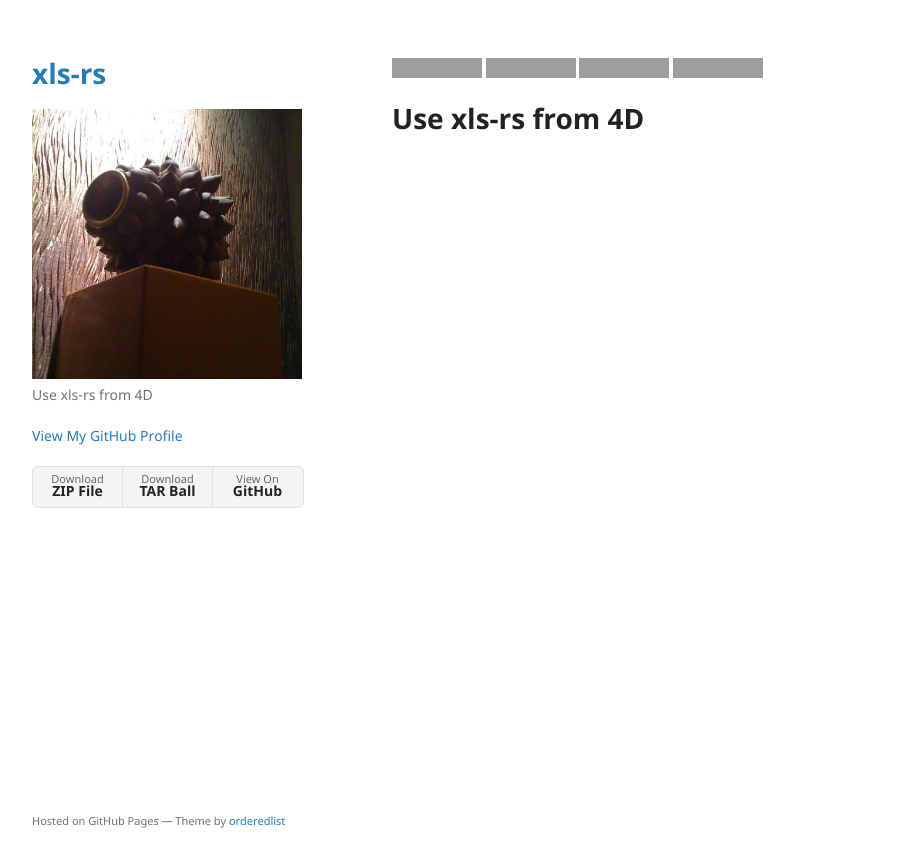
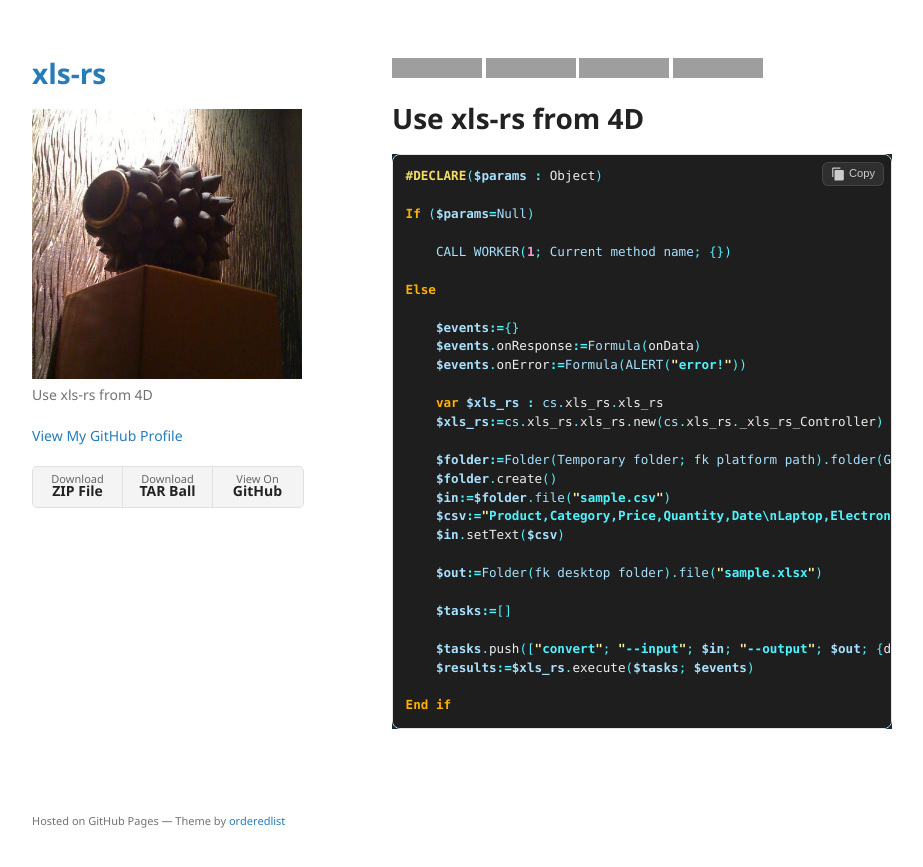
Before and after one commit to miyako/xls-rs, a Jekyll site: the page built from index.md, in a window 1280 px wide. Shown: the top 867 px of the page, without its empty margins (178-1101 px from the left). Built offline with Jekyll 4.4.1, drawn with Linux system fonts in a browser that asks for light colours; grey boxes are pictures that could not be loaded.

Commit message:
Update index.md

````diff
--- a/index.md
+++ b/index.md
@@ -8,3 +8,35 @@ layout: default
 ![downloads](https://img.shields.io/github/downloads/miyako/xls-rs/total)
 
 # Use xls-rs from 4D
+
+```4d
+#DECLARE($params : Object)
+
+If ($params=Null)
+
+    CALL WORKER(1; Current method name; {})
+
+Else
+
+    $events:={}
+    $events.onResponse:=Formula(onData)
+    $events.onError:=Formula(ALERT("error!"))
+
+    var $xls_rs : cs.xls_rs.xls_rs
+    $xls_rs:=cs.xls_rs.xls_rs.new(cs.xls_rs._xls_rs_Controller)
+
+    $folder:=Folder(Temporary folder; fk platform path).folder(Generate UUID)
+    $folder.create()
+    $in:=$folder.file("sample.csv")
+    $csv:="Product,Category,Price,Quantity,Date\nLaptop,Electronics,1200,1,2026-01-01\nMouse,Electronics,25,2,2026-01-02\nDesk,Furniture,300,1,2026-01-03\nChair,Furniture,150,4,2026-01-04\nPen,Stationery,2,10,2026-01-05\nLamp,Home,45,1,2026-01-06\n"
+    $in.setText($csv)
+
+    $out:=Folder(fk desktop folder).file("sample.xlsx")
+
+    $tasks:=[]
+
+    $tasks.push(["convert"; "--input"; $in; "--output"; $out; {data: $out; file: Null}])
+    $results:=$xls_rs.execute($tasks; $events)
+
+End if
+```
````
